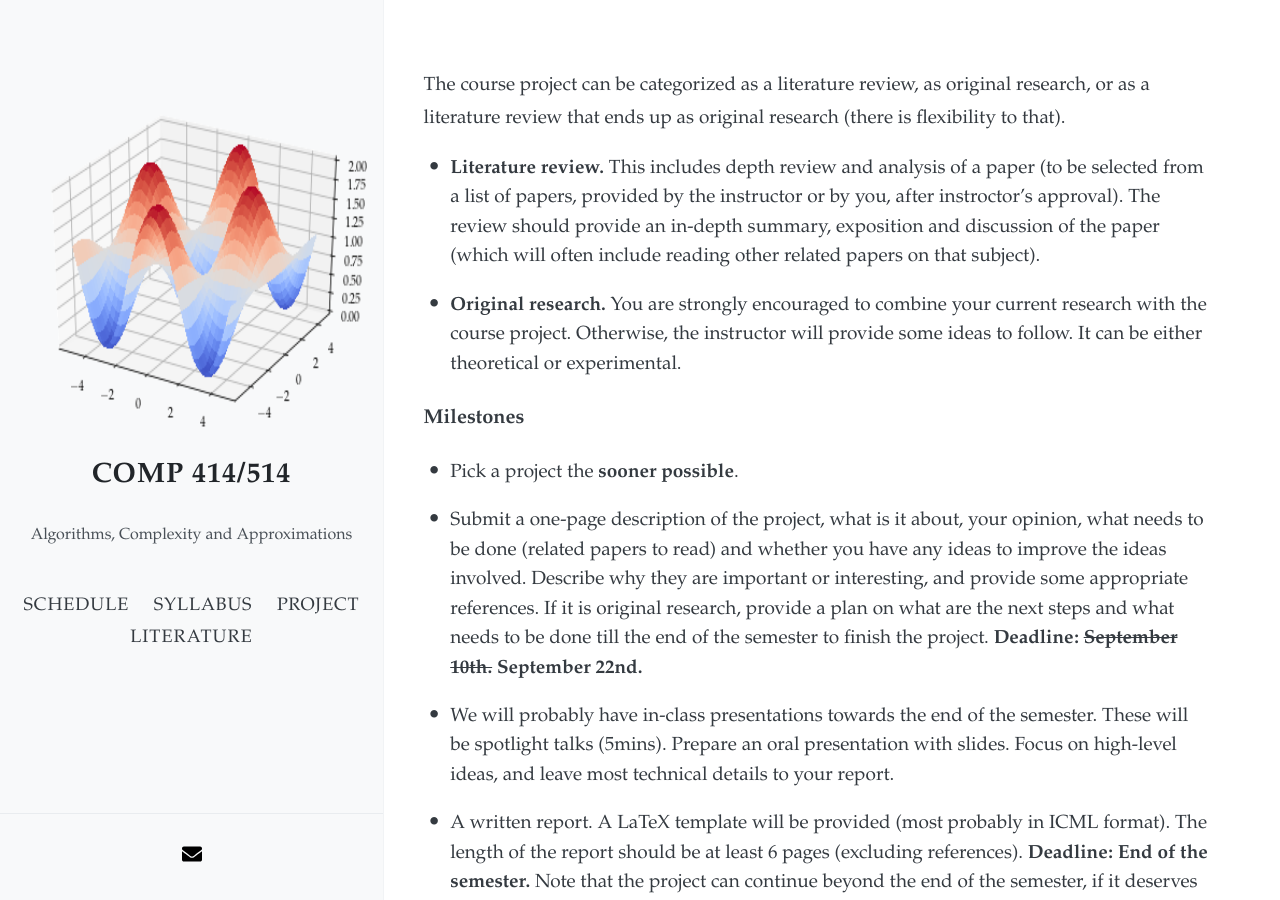
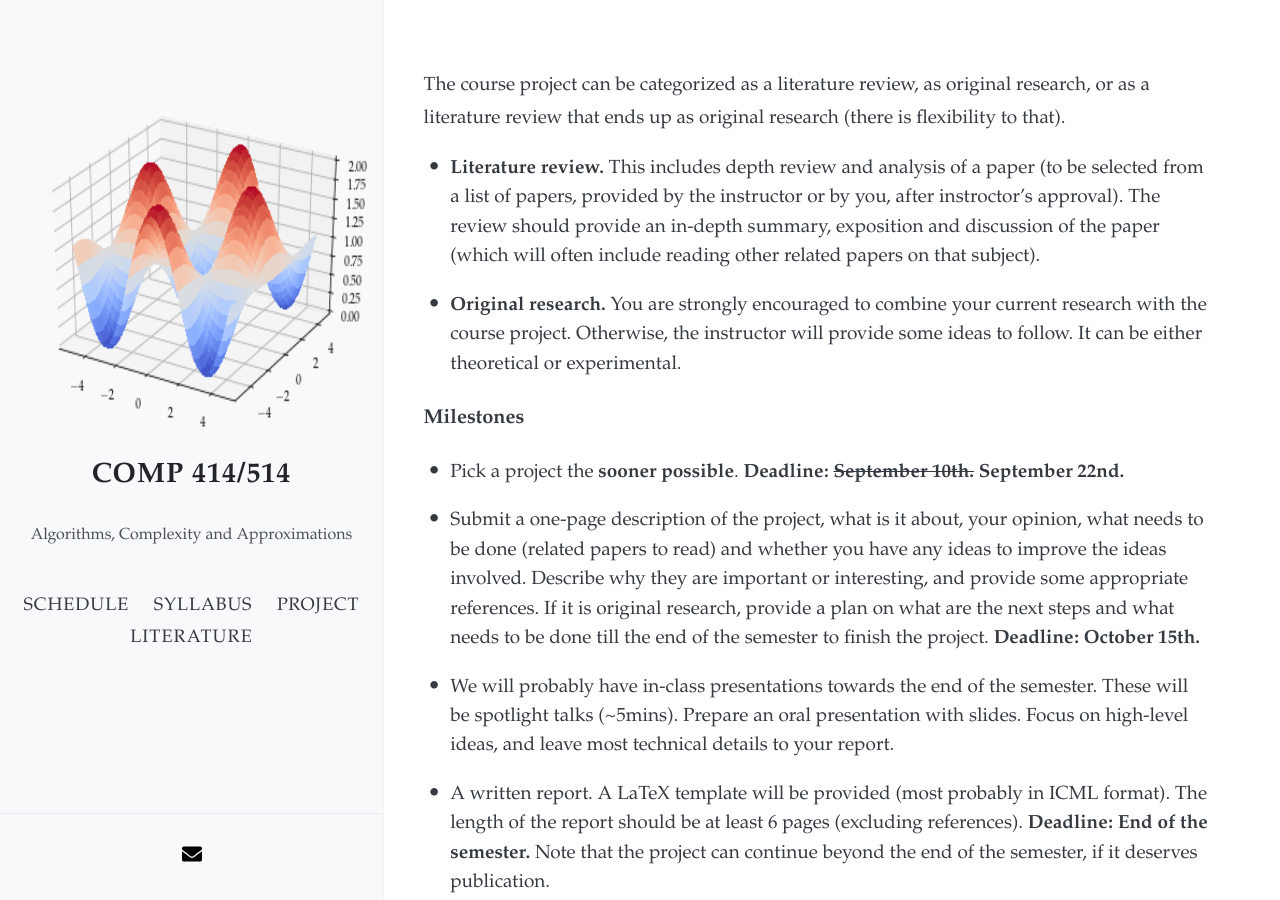
Before and after one commit to akyrillidis/comp414-514, a Jekyll site: the page built from project.md, in a window 1280 px wide and 900 px high. Built offline with Jekyll 4.4.1, drawn with Linux system fonts in a browser that asks for light colours; nearby versions of some CDN libraries.

Commit message:
Update project.md

```diff
--- a/project.md
+++ b/project.md
@@ -12,11 +12,11 @@
 
 ### Milestones
 
-- Pick a project the **sooner possible**.
+- Pick a project the **sooner possible**. **Deadline: ~~September 10th.~~ September 22nd.**
 
-- Submit a one-page description of the project, what is it about, your opinion, what needs to be done (related papers to read) and whether you have any ideas to improve the ideas involved. Describe why they are important or interesting, and provide some appropriate references. If it is original research, provide a plan on what are the next steps and what needs to be done till the end of the semester to finish the project. **Deadline: ~~September 10th.~~ September 22nd.**
+- Submit a one-page description of the project, what is it about, your opinion, what needs to be done (related papers to read) and whether you have any ideas to improve the ideas involved. Describe why they are important or interesting, and provide some appropriate references. If it is original research, provide a plan on what are the next steps and what needs to be done till the end of the semester to finish the project. **Deadline: October 15th.**
 
-- We will probably have in-class presentations towards the end of the semester. These will be spotlight talks (5mins). Prepare an oral presentation with slides. Focus on high-level ideas, and leave most technical details to your report.
+- We will probably have in-class presentations towards the end of the semester. These will be spotlight talks (~5mins). Prepare an oral presentation with slides. Focus on high-level ideas, and leave most technical details to your report.
 
 - A written report. A LaTeX template will be provided (most probably in ICML format). The length of the report should be at least 6 pages (excluding references). **Deadline: End of the semester.** Note that the project can continue beyond the end of the semester, if it deserves publication.
 
```
